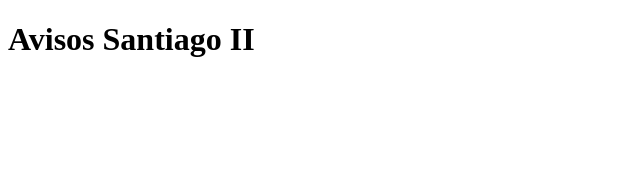
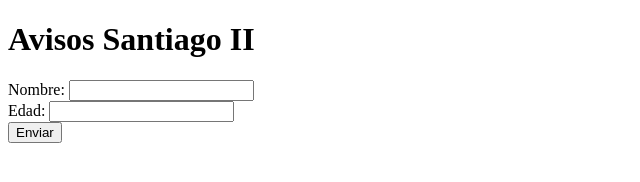
Before and after one commit to santiagosegundo/avisos, a plain HTML site: page index.html in a window 1280 px wide. Shown: the whole page, without its empty margins (0-640 px from the left). Drawn offline with Linux system fonts and the light colour scheme.

Commit message:
Update index.html
probando formulario

```diff
--- a/index.html
+++ b/index.html
@@ -7,5 +7,10 @@
 </head>
 <body>
     <h1>Avisos Santiago II</h1>
+    <form id="miFormulario">
+        Nombre: <input type="text" id="nombre"><br>
+        Edad: <input type="number" id="edad"><br>
+        <input type="button" value="Enviar" onclick="enviarDatos()">
+    </form>
 </body>
 </html>
```
